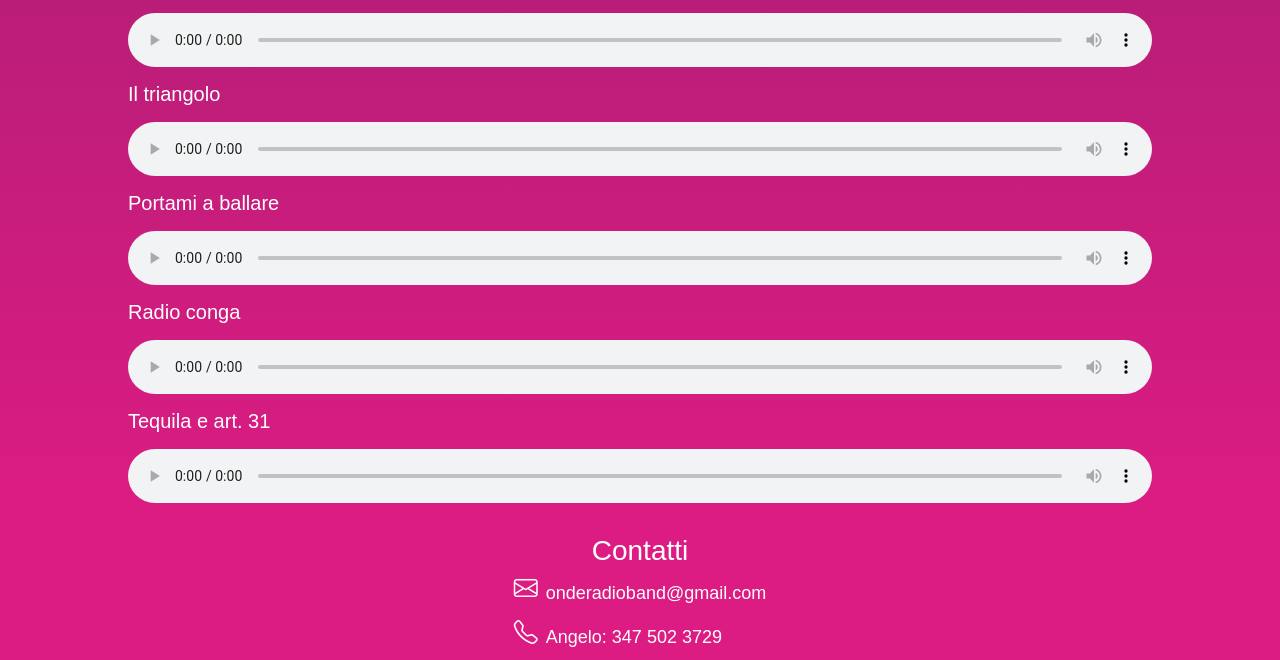
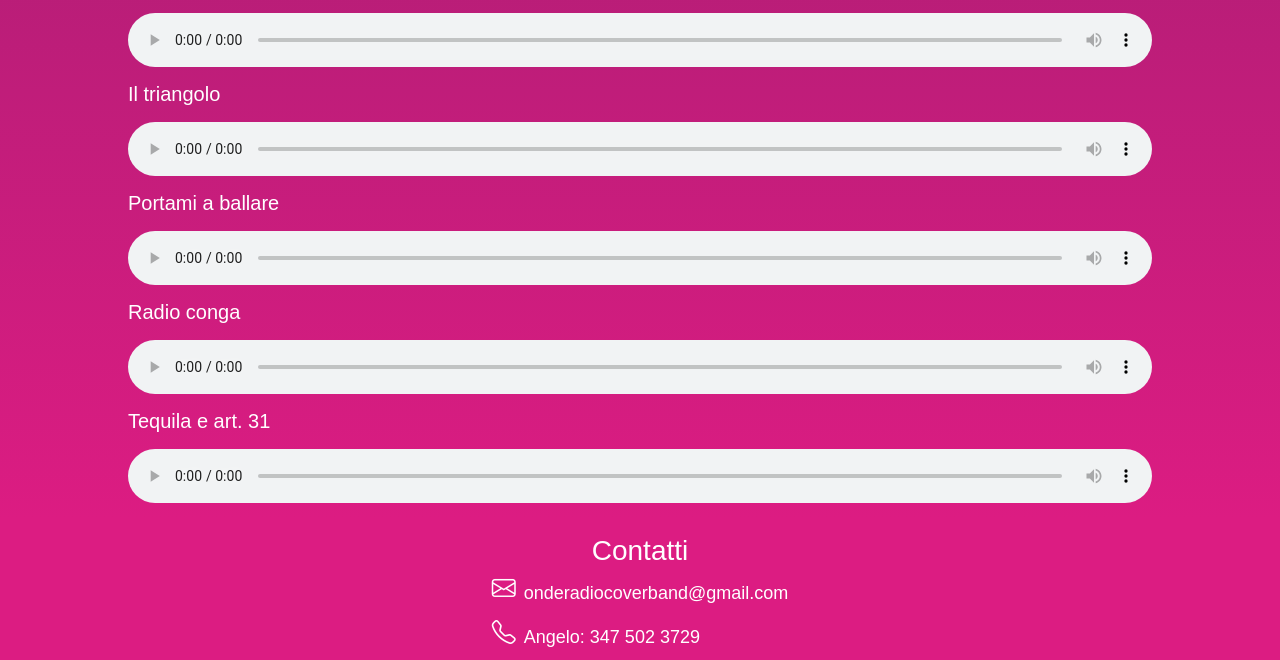
Before and after one commit to onderadiocoverband/onderadiocoverband, a plain HTML site: page index.html in a window 1280 px wide. Shown: the part 2080-2740 px from the top of the page. Drawn offline with nearby package versions, Linux system fonts and the light colour scheme; a web font is replaced by a local one.

Commit message:
Update index.html

```diff
--- a/index.html
+++ b/index.html
@@ -192,7 +192,7 @@
         <div class="contact-list">
           <div class="contact">
             <i class="bi bi-envelope"></i>
-            <span id="mail">onderadioband@gmail.com</span>
+            <span id="mail">onderadiocoverband@gmail.com</span>
           </div>
           <div class="contact">
             <i class="bi bi-telephone"></i>
```
